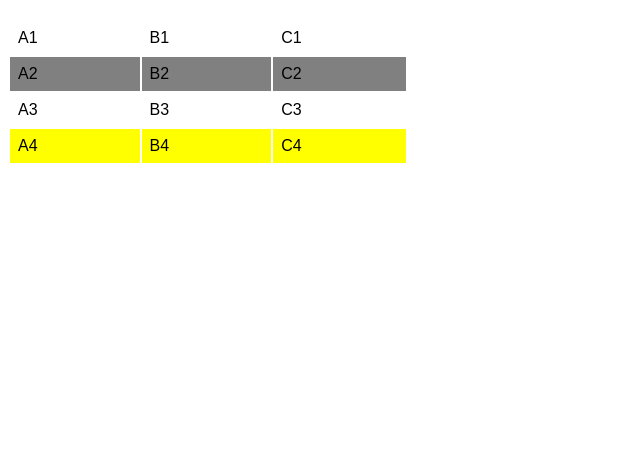
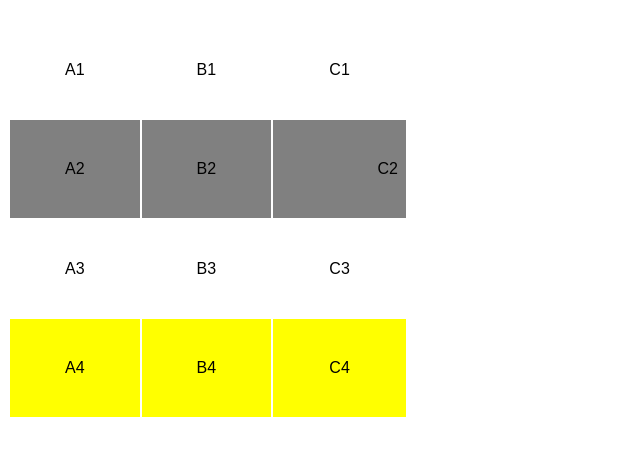
Before and after one commit to CiceroAlisson/html_css, a plain HTML site: page exercicios/ex023/tabela001.html in a window 1280 px wide. Shown: the part 61-516 px from the top of the page, without its empty margins (0-640 px from the left). Drawn offline with Linux system fonts and the light colour scheme.

Commit message:
atualizacao

```diff
--- a/exercicios/ex023/tabela001.html
+++ b/exercicios/ex023/tabela001.html
@@ -10,6 +10,7 @@
         }
         table{
             width: 400px;
+            height: 400px;
             border-collapse: separate;
             border: 5px red;
         }
@@ -22,6 +23,11 @@
         td {
             border: 1px black;
             padding: 8px;
+            text-align: center;
+            vertical-align: middle;
+        }
+        .numero{
+            text-align: right;
         }
     </style>
 </head>
@@ -36,7 +42,7 @@
          <tr class="linha">
             <td>A2</td>
             <td>B2</td>
-            <td>C2</td>
+            <td class="numero">C2</td>
          </tr>
          <tr>
             <td>A3</td>
```
